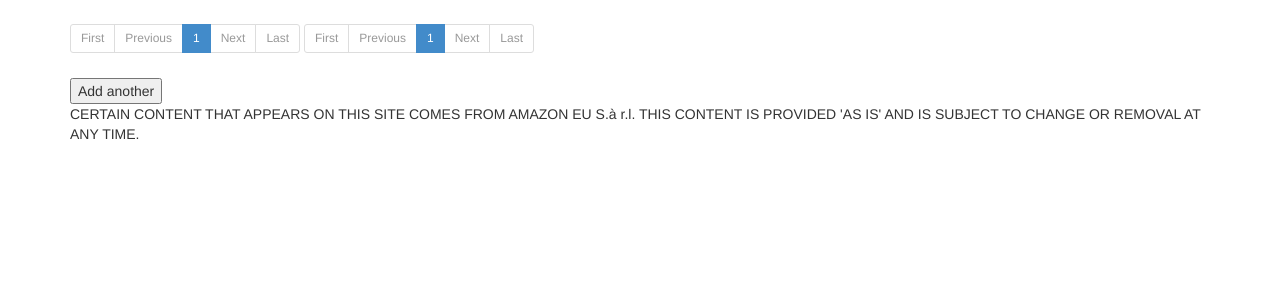
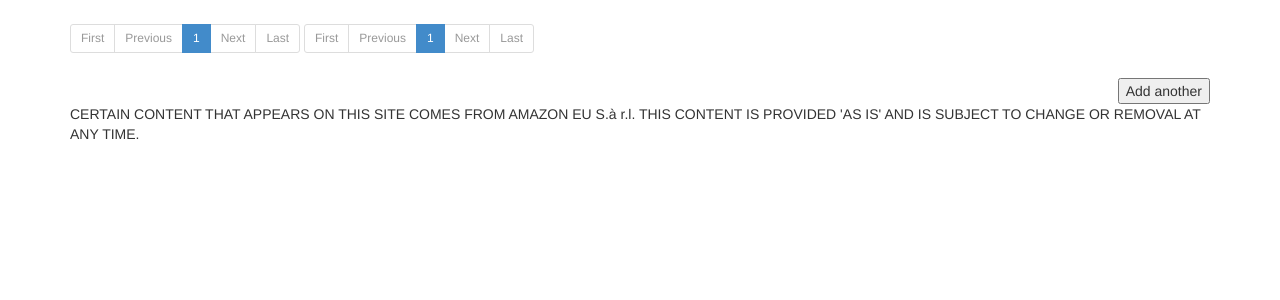
Before and after one commit to ponyriders/django-amazon-price-monitor, a Django app: template price_monitor/templates/price_monitor/angular_index_view.html in a window 1280 px wide. Shown: the part 51-351 px from the top of the page. Run offline with Django 3.2, Linux system fonts and the light colour scheme; the template is opened without the code that fills it: most values are stand-ins (such as "Sample title", 1, 10 or a date in 2020); some libraries are stand-ins or nearby versions.

Commit message:
Added some styling for form

```diff
--- a/price_monitor/static/price_monitor/app/css/app.css
+++ b/price_monitor/static/price_monitor/app/css/app.css
@@ -20,3 +20,7 @@
     height: 40px;
     width: 400px;
 }
+
+#product-form .col-xs-4 input {
+    width: 100%;
+}
--- a/price_monitor/static/price_monitor/app/partials/product-list.html
+++ b/price_monitor/static/price_monitor/app/partials/product-list.html
@@ -29,11 +29,21 @@
 </div>
 <pagination total-items="productCount" ng-model="currentPage" max-size="maxPageCount" class="pagination-sm" boundary-links="true" rotate="false" num-pages="pagesTotal" items-per-page="itemsPerPage"></pagination>
 
-<form novalidate name="form">
+<form novalidate name="product-form" id="product-form">
     <div ng-repeat="product in newProducts" class="row">
-        <input type="text" name="asin" ng-model="product.asin" placeholder="ASIN" required ng-pattern="/[A-Z0-9]/" />
-        <input type="email" name="email" ng-model="product.subscription" placeholder="E-Mail" required />
-        <input type="number" name="price" ng-model="product.price" required />
+        <div class="col-xs-4">
+            <input type="text" name="asin" ng-model="product.asin" placeholder="ASIN" required ng-pattern="/[A-Z0-9]/" />
+        </div>
+        <div class="col-xs-4">
+            <input type="email" name="email" ng-model="product.subscription" placeholder="E-Mail" required />
+        </div>
+        <div class="col-xs-4">
+            <input type="number" name="price" ng-model="product.price" required />
+        </div>
     </div>
-    <input type="button" ng-click="addNewProduct()" value="Add another" />
+    <div class="row">
+        <div class="col-xs-12">
+            <input class="pull-right" type="button" ng-click="addNewProduct()" value="Add another" />
+        </div>
+    </div>
 </form>
```
